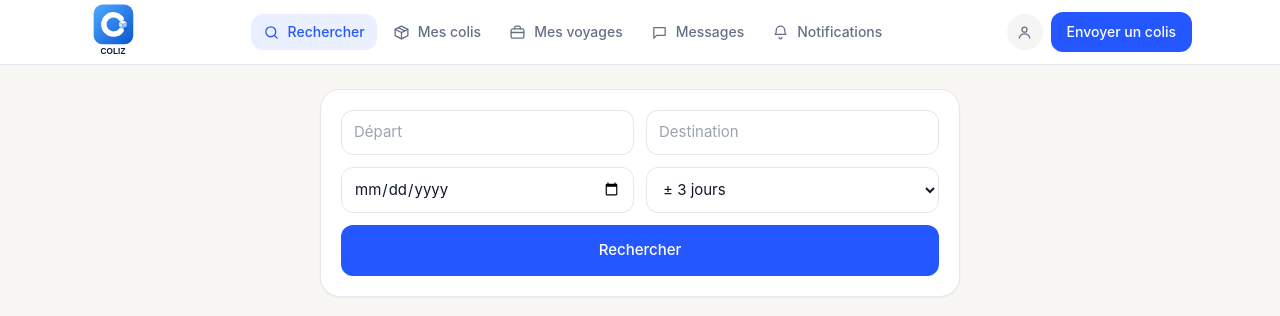
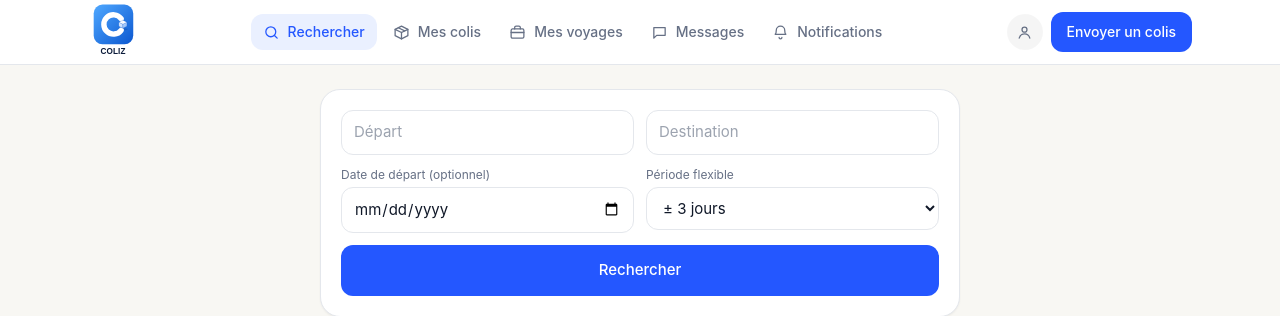
Before and after one commit to deen-tag/Coliz, a Next.js app: page /recherche in a window 1280 px wide. Shown: the top 316 px of the page. Built offline with nearby package versions, Linux system fonts and the light colour scheme; no server answers; the database is empty.

Commit message:
Libellés recherche

```diff
--- a/src/app/(app)/recherche/page.tsx
+++ b/src/app/(app)/recherche/page.tsx
@@ -182,19 +182,19 @@ function SearchForm({ from, to, date, flex }: { from: string; to: string; date:
         <input className={input} placeholder="Destination" value={f.to} onChange={(e) => setF({ ...f, to: e.target.value })} />
       </div>
       <div className="grid grid-cols-2 gap-3">
-        <input
-          type="date"
-          className={input}
-          aria-label="Autour du"
-          value={f.date}
-          onChange={(e) => setF({ ...f, date: e.target.value })}
-        />
-        <select className={input} aria-label="Période flexible" value={f.flex} onChange={(e) => setF({ ...f, flex: e.target.value })}>
-          <option value="0">Date exacte</option>
-          <option value="3">± 3 jours</option>
-          <option value="7">± 7 jours</option>
-          <option value="15">± 15 jours</option>
-        </select>
+        <label className="block">
+          <span className="block text-xs text-ink-muted mb-1">Date de départ (optionnel)</span>
+          <input type="date" className={input} value={f.date} onChange={(e) => setF({ ...f, date: e.target.value })} />
+        </label>
+        <label className="block">
+          <span className="block text-xs text-ink-muted mb-1">Période flexible</span>
+          <select className={input} value={f.flex} onChange={(e) => setF({ ...f, flex: e.target.value })}>
+            <option value="0">Date exacte</option>
+            <option value="3">± 3 jours</option>
+            <option value="7">± 7 jours</option>
+            <option value="15">± 15 jours</option>
+          </select>
+        </label>
       </div>
       <PrimaryButton type="submit">Rechercher</PrimaryButton>
     </Card>
```
